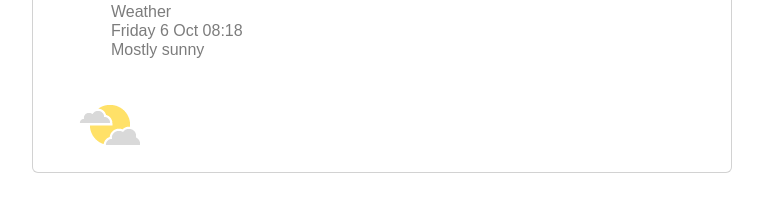
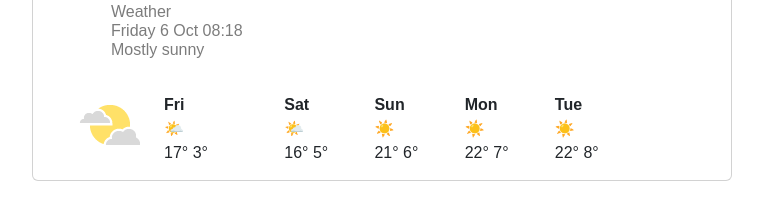
Before and after one commit to Malefeu-Angela/my-work, a plain HTML site: page index.html in a window 1280 px wide. Shown: the part 334-554 px from the top of the page, without its empty margins (258-1021 px from the left). Drawn offline with nearby package versions, Linux system fonts and the light colour scheme.

Commit message:
updated index.html

```diff
--- a/index.html
+++ b/index.html
@@ -10,7 +10,6 @@
       integrity="sha384-ggOyR0iXCbMQv3Xipma34MD+dH/1fQ784/j6cY/iJTQUOhcWr7x9JvoRxT2MZw1T"
       crossorigin="anonymous"
     />
-
     <link rel="stylesheet" href="src/styles.css" />
     <title>Homework</title>
 
@@ -20,6 +19,8 @@
       integrity="sha384-9ndCyUaIbzAi2FUVXJi0CjmCapSmO7SnpJef0486qhLnuZ2cdeRhO02iuK6FUUVM"
       crossorigin="anonymous"
     />
+
+    <link rel="stylesheet" href="src/style.css" />
   </head>
   <body>
     <div class="container">
@@ -87,9 +88,50 @@
               </div>
             </div>
           </div>
+
+          <div class="row">
+            <div class="col-3"><strong>Fri</strong></div>
+
+            <div class="col -3"><strong>Sat</strong></div>
+
+            <div class="col -3"><strong>Sun</strong></div>
+
+            <div class="col -3"><strong>Mon</strong></div>
+
+            <div class="col -3"><strong>Tue</strong></div>
+          </div>
+
+          <div class="w-100"></div>
+
+          <div class="row">
+            <div class="col-3">🌤️</div>
+
+            <div class="col -3">🌤️</div>
+
+            <div class="col -3">☀️</div>
+
+            <div class="col -3">☀️</div>
+
+            <div class="col -3">☀️</div>
+          </div>
+
+          <div class="w-100"></div>
+
+          <div class="row">
+            <div class="col-3">17° 3°</div>
+
+            <div class="col -3">16° 5°</div>
+
+            <div class="col -3">21° 6°</div>
+
+            <div class="col -3">22° 7°</div>
+
+            <div class="col -3">22° 8°</div>
+          </div>
         </div>
       </div>
     </div>
+
     <script src="src/index.js"></script>
   </body>
 </html>
```
